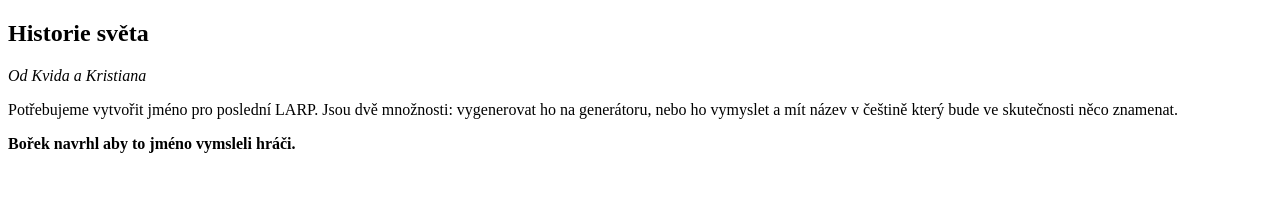
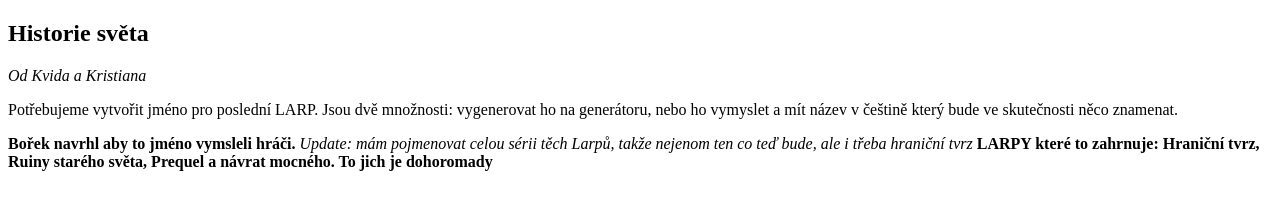
Before and after one commit to KRISTATOR11/prvni-projekt, a plain HTML site: page index.html in a window 1280 px wide. Drawn offline with Linux system fonts and the light colour scheme.

Commit message:
Update index.html

```diff
--- a/index.html
+++ b/index.html
@@ -9,5 +9,7 @@
         <p>Potřebujeme vytvořit jméno pro poslední LARP. Jsou dvě množnosti: vygenerovat ho na generátoru, nebo ho vymyslet a mít název v češtině který bude ve skutečnosti něco znamenat.
         </p>
         <strong>Bořek navrhl aby to jméno vymsleli hráči.</strong>
+        <em>Update: mám pojmenovat celou sérii těch Larpů, takže nejenom ten co teď bude, ale i třeba hraniční tvrz</em>
+        <strong>LARPY které to zahrnuje: Hraniční tvrz, Ruiny starého světa, Prequel a návrat mocného. To jich je dohoromady</strong>
     </body>
 </html>
```
